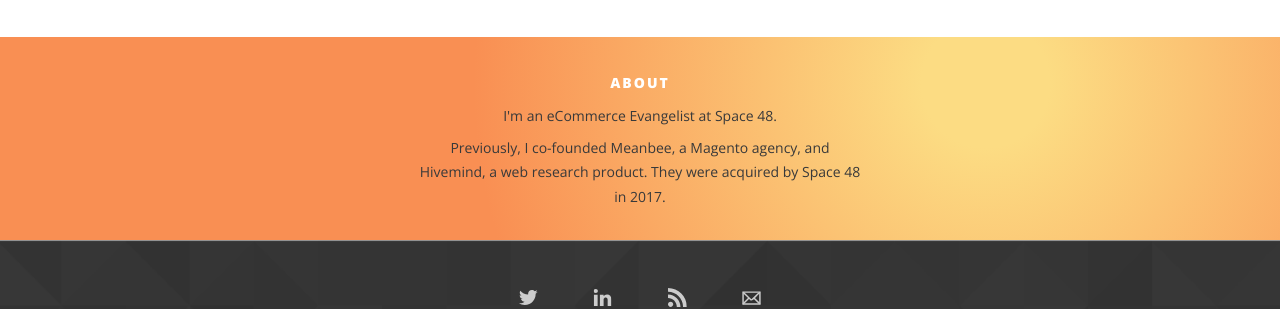
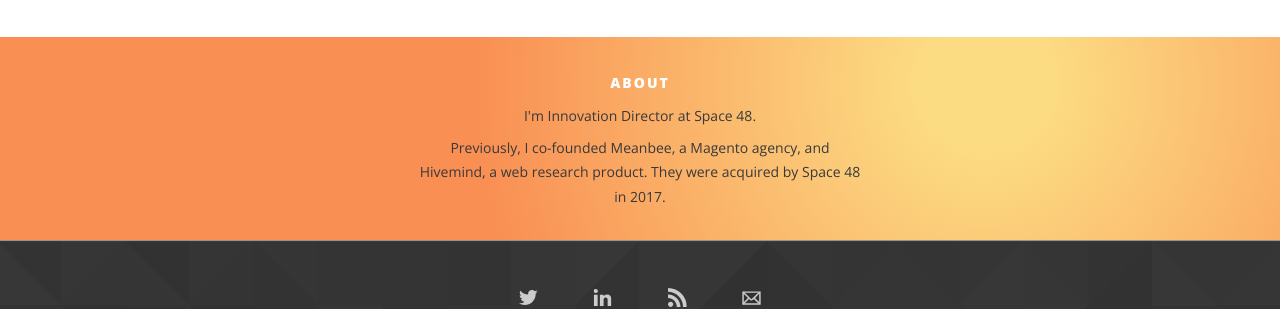
Before and after one commit to bobbyshaw/tomrobertshaw.net, a Jekyll site: the page built from index.html, in a window 1280 px wide. Shown: the part 1058-1367 px from the top of the page. Built offline with Jekyll 4.4.1, drawn with Linux system fonts in a browser that asks for light colours.

Commit message:
Update job title.

```diff
--- a/_includes/about-me.html
+++ b/_includes/about-me.html
@@ -1,7 +1,7 @@
 <section class="about-me">
 	<div class="about-me-info">
         <h3 class="about-me-title">About</h3>
-        <p class="about-me-summary">I'm an eCommerce Evangelist at <a href="https://www.space48.com">Space 48</a>.</p>
+        <p class="about-me-summary">I'm Innovation Director at <a href="https://www.space48.com">Space 48</a>.</p>
         <p class="about-me-summary">Previously, I co-founded <a href="https://www.meanbee.com">Meanbee</a>, a Magento agency, and <a href="https://www.askhivemind.com">Hivemind</a>, a web research product. They were acquired by Space 48 in 2017.</p>
     </div>
 <section>
```
